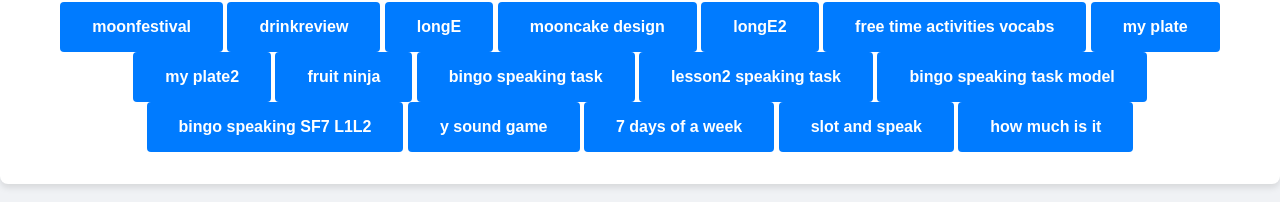
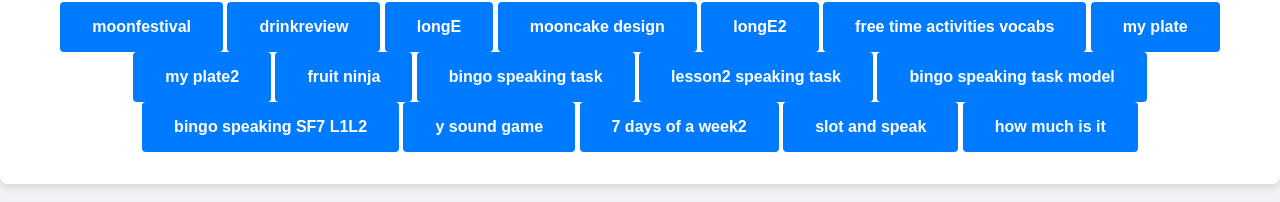
Before and after one commit to kaiyun-art/course, a plain HTML site: page index.html in a window 1280 px wide. Shown: the part 368-570 px from the top of the page. Drawn offline with Linux system fonts and the light colour scheme.

Commit message:
Update index.html

```diff
--- a/index.html
+++ b/index.html
@@ -57,7 +57,7 @@
  <a href="speaking bingo.html">bingo speaking task model</a>
  <a href="speaking bingo_SF7 L1L2.html">bingo speaking SF7 L1L2</a>
  <a href="popit y sound game.html">y sound game</a>
- <a href="turkey mission for a week.html">7 days of a week</a>
+ <a href="turkey mission for a week.html">7 days of a week2</a>
  <a href="how much game.html">slot and speak</a>
  <a href="food slot machine.html">how much is it</a>
  </div>
```
